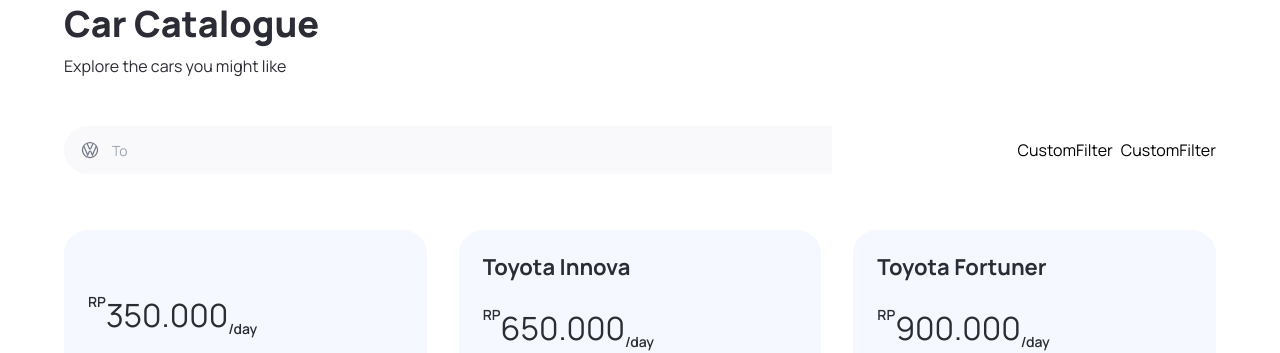
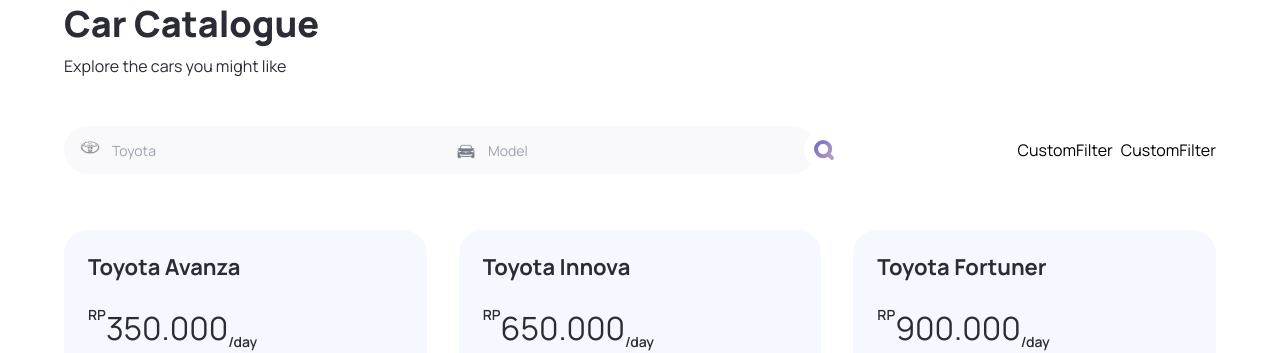
Before and after one commit to Renggars/landingPage-rentalMobil, a Next.js app: page / in a window 1280 px wide. Shown: the part 860-1213 px from the top of the page. Built offline with nearby package versions, Linux system fonts and the light colour scheme.

Commit message:
Search Param

```diff
--- a/app/components/SearchBar.tsx
+++ b/app/components/SearchBar.tsx
@@ -2,11 +2,57 @@
 
 import React, { useState } from "react";
 import SearchManufacturer from "./SearchManufacturer";
+import Image from "next/image";
+import { useRouter } from "next/navigation";
+
+const SearchButton = ({ otherClasses }: { otherClasses: string }) => (
+  <button type="submit" className={`-m-3 z-10 ${otherClasses}`}>
+    <Image
+      src="/magnifying-glass.svg"
+      alt="magnifying glass"
+      width={40}
+      height={40}
+      className="object-contain"
+    />
+  </button>
+);
 
 const SearchBar = () => {
   const [manufacturer, setManufacturer] = useState("");
+  const [model, setModel] = useState("");
+  const router = useRouter();
 
-  const handleSearch = () => {};
+  const handleSearch = (e: React.FormEvent<HTMLFormElement>) => {
+    e.preventDefault();
+
+    if (manufacturer === "" && model === "") {
+      return alert("Please fill in the search bar");
+    }
+
+    updateSearchParams(model.toLowerCase(), manufacturer.toLowerCase());
+  };
+
+  const updateSearchParams = (model: string, manufacturer: string) => {
+    const searchParams = new URLSearchParams(window.location.search);
+
+    if (model.length > 0) {
+      searchParams.set("model", model);
+    } else {
+      searchParams.delete("model");
+    }
+
+    if (manufacturer.length > 0) {
+      searchParams.set("manufacturer", manufacturer);
+    } else {
+      searchParams.delete("manufacturer");
+    }
+
+    const newPathname = `${
+      window.location.pathname
+    }?${searchParams.toString()}`;
+
+    router.push(newPathname);
+  };
 
   return (
     <form className="searchbar" onSubmit={handleSearch}>
@@ -15,7 +61,28 @@
           manufacturer={manufacturer}
           setManufacturer={setManufacturer}
         />
+        <SearchButton otherClasses="sm:hidden" />
       </div>
+
+      <div className="searchbar__item">
+        <Image
+          src={"/model-icon.png"}
+          alt="car model"
+          width={25}
+          height={25}
+          className="absolute w-[20px] h-[20px] ml-4"
+        />
+        <input
+          type="text"
+          name="model"
+          value={model}
+          onChange={(e) => setModel(e.target.value)}
+          placeholder="Model"
+          className="searchbar__input"
+        />
+        <SearchButton otherClasses="sm:hidden" />
+      </div>
+      <SearchButton otherClasses="max-sm:hidden" />
     </form>
   );
 };
--- a/app/components/SearchManufacturer.tsx
+++ b/app/components/SearchManufacturer.tsx
@@ -36,8 +36,8 @@
         <div className="relative w-full">
           <ComboboxButton className="absolute top-[14px]">
             <Image
-              src="/car-logo.svg"
-              alt="car-logo"
+              src="/search-logo.png"
+              alt="search-logo"
               width={20}
               height={20}
               className="ml-4"
@@ -46,7 +46,7 @@
 
           <ComboboxInput
             className="search-manufacturer__input"
-            placeholder="To"
+            placeholder="Toyota"
             displayValue={(manufacturer: string) => manufacturer}
             onChange={(e) => setManufacturer(e.target.value)}
           />
--- a/constants/data.ts
+++ b/constants/data.ts
@@ -3,7 +3,7 @@
 export const cars: CarType[] = [
   {
     id: 1,
-    ame: "Toyota Avanza",
+    name: "Toyota Avanza",
     brand: "Toyota",
     model: "Avanza",
     year: 2022,
```
Also changed, not shown: public/car-logo.svg (deleted), public/search-logo.png (added).
